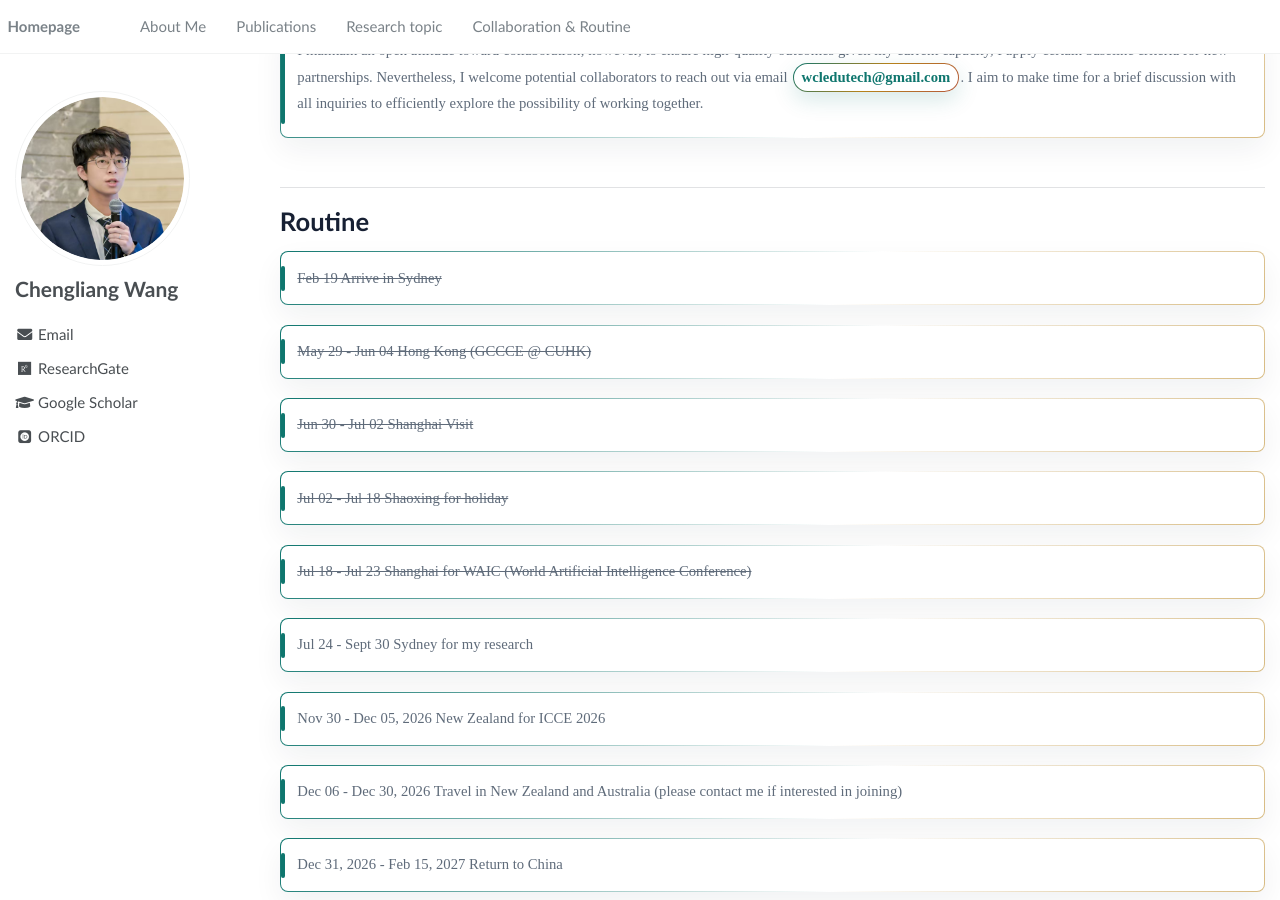
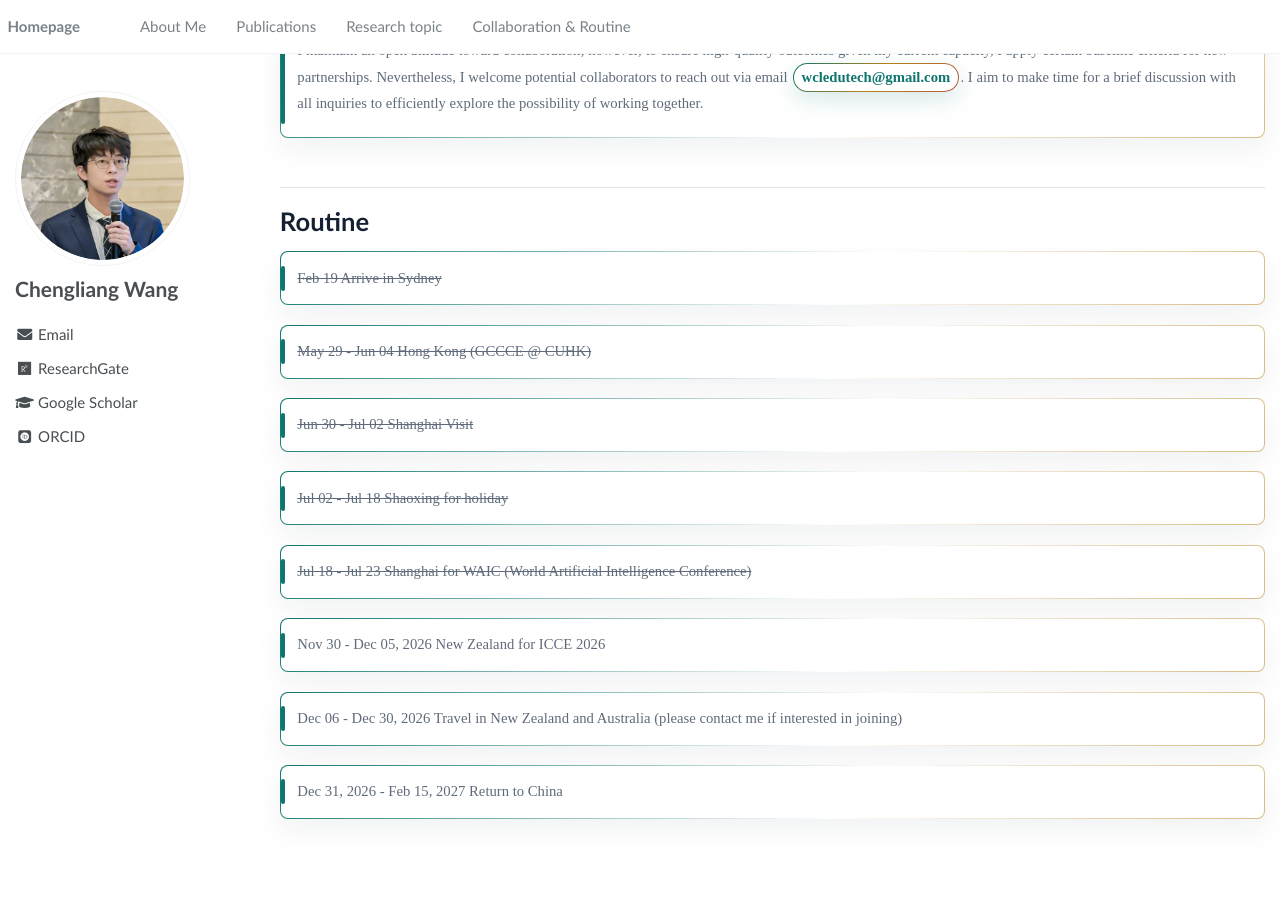
Before and after one commit to wcledutech/wcledutech.github.io, a Jekyll site: the page built from _pages/collaboration.md, in a window 1280 px wide and 900 px high, scrolled down 1254 px. Built offline with Jekyll 4.4.1, drawn with Linux system fonts in a browser that asks for light colours; some web fonts are replaced; after the commit the page ends 2080 px from its top, so only the background shows below that.

Commit message:
Remove Sydney routine item

```diff
--- a/_pages/collaboration.md
+++ b/_pages/collaboration.md
@@ -219,7 +219,6 @@ Additionally, <a href="https://scholar.google.com/citations?user=Ra8fbcYAAAAJ&hl
 - <del>Jun 30 - Jul 02          Shanghai Visit</del>
 - <del>Jul 02 - Jul 18          Shaoxing for holiday</del>
 - <del>Jul 18 - Jul 23          Shanghai for WAIC (World Artificial Intelligence Conference)</del>
-- Jul 24 - Sept 30         Sydney for my research
 - Nov 30 - Dec 05, 2026    New Zealand for ICCE 2026
 - Dec 06 - Dec 30, 2026    Travel in New Zealand and Australia (please contact me if interested in joining)
 - Dec 31, 2026 - Feb 15, 2027    Return to China
```
